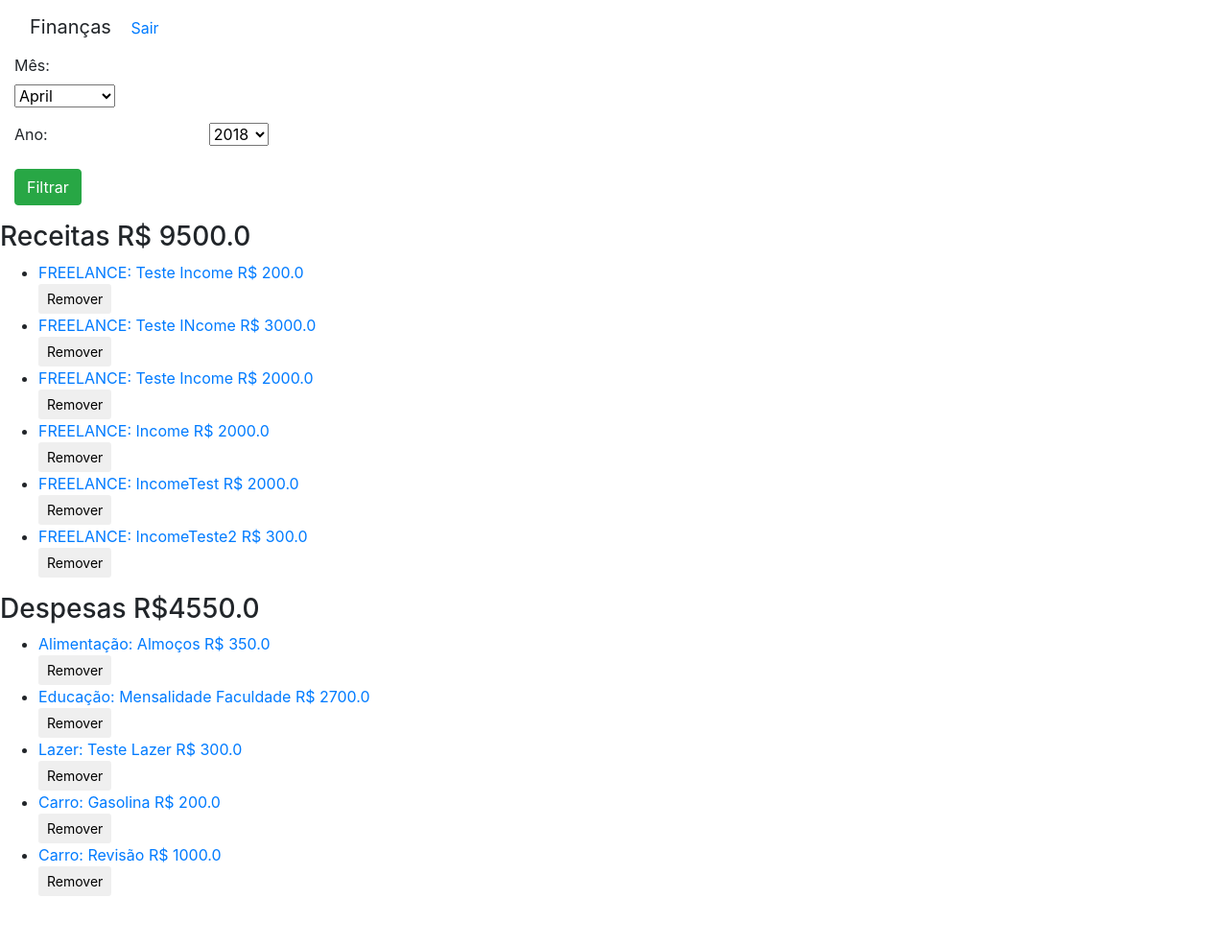
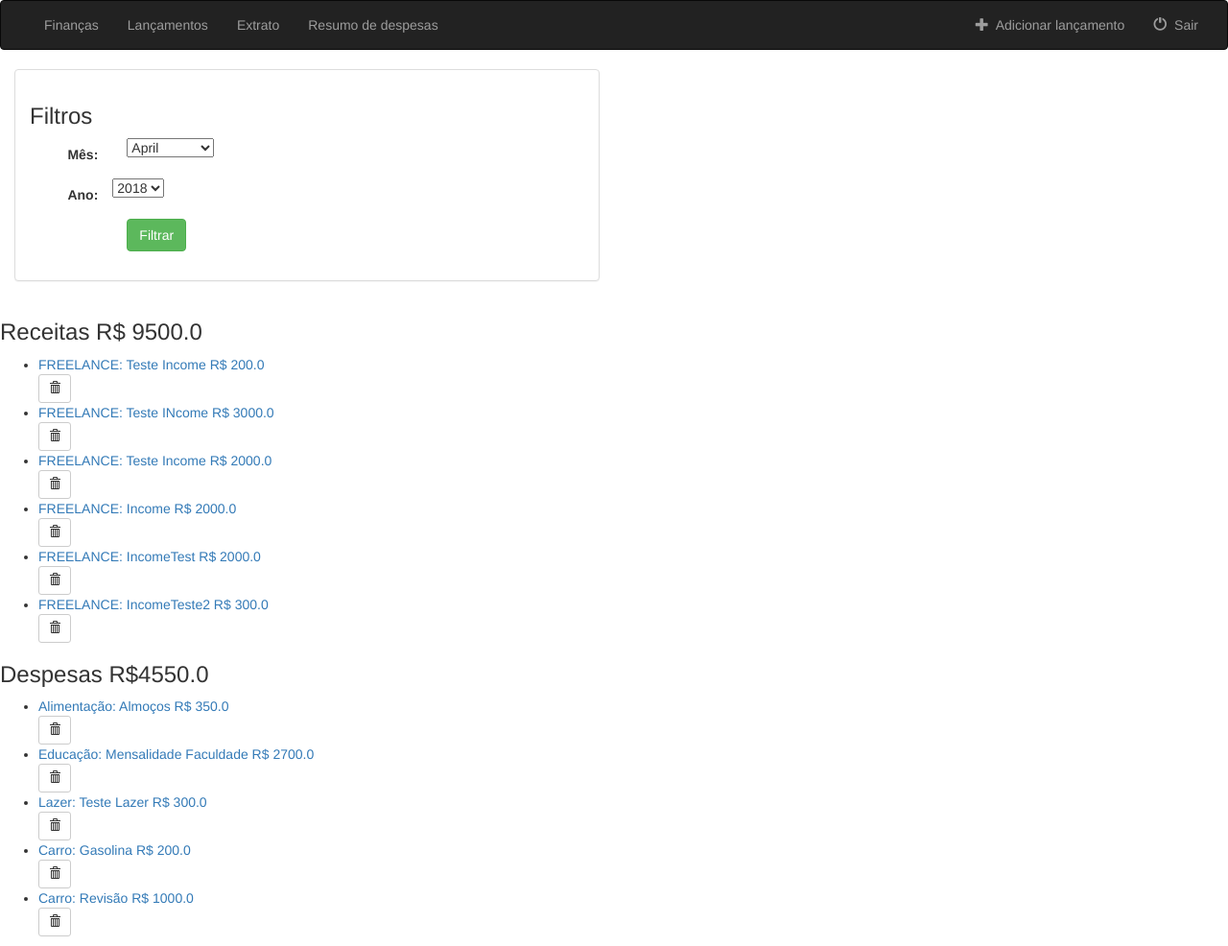
Before and after one commit to rafaela-guimaraes/financial_control, a Django app: page /finances/list_entry/ in a window 1280 px wide. Shown: the whole page at 96% size. Before the commit the page ends 934 px from the top, so only its background shows below. Run offline with Django 3.2, Linux system fonts and the light colour scheme; a user stored in the database is signed in; data comes from the database, SQL or seed files in the repository; both versions use the stored data as it was after the commit; some libraries are stand-ins or nearby versions.

Commit message:
Add navbar

```diff
--- a/finances/templates/finances/base.html
+++ b/finances/templates/finances/base.html
@@ -3,22 +3,38 @@
 <head>
     <meta charset="UTF-8">
     <title>{% block title %}Finanças{% endblock %}</title>
-    {% load staticfiles %}
 
-    <link rel="stylesheet" href="https://maxcdn.bootstrapcdn.com/bootstrap/4.0.0/css/bootstrap.min.css" integrity="sha384-Gn5384xqQ1aoWXA+058RXPxPg6fy4IWvTNh0E263XmFcJlSAwiGgFAW/dAiS6JXm" crossorigin="anonymous">
-
+    <link rel="stylesheet" href="https://maxcdn.bootstrapcdn.com/bootstrap/3.3.6/css/bootstrap.min.css">
     <script src="https://ajax.googleapis.com/ajax/libs/jquery/1.12.0/jquery.min.js"></script>
     <script src="https://maxcdn.bootstrapcdn.com/bootstrap/4.0.0/js/bootstrap.min.js" integrity="sha384-JZR6Spejh4U02d8jOt6vLEHfe/JQGiRRSQQxSfFWpi1MquVdAyjUar5+76PVCmYl" crossorigin="anonymous"></script>
 
 </head>
 <body>
+
     <nav class="navbar navbar-inverse">
         <div class="container-fluid">
 
             <!-- Header -->
-        <div class="navbar-header">
-            <a class="navbar-brand">Finanças</a>
-            <a href="{% url 'finances:logout_user' %}">Sair</a>
+
+            <div class="collapse navbar-collapse" id="topNavBar">
+                <ul class="nav navbar-nav">
+                    <li><a href="{% url 'finances:index' %}">Finanças</a></li>
+                    <li><a href="{% url 'finances:list_entry' %}">Lançamentos</a></li>
+                    <li><a href="{% url 'finances:entries_statement' %}">Extrato</a></li>
+                    <li><a href="{% url 'finances:entries_by_category' %}">Resumo de despesas</a></li>
+                </ul>
+                <ul class="nav navbar-nav navbar-right">
+                    <li>
+                        <a href="{% url 'finances:create_entry' %}">
+                            <span class="glyphicon glyphicon-plus" aria-hidden="true"></span>&nbsp; Adicionar lançamento
+                        </a>
+                    </li>
+                    <li>
+                        <a href="{% url 'finances:logout_user' %}">
+                            <span class="glyphicon glyphicon-off" aria-hidden="true"></span>&nbsp; Sair
+                        </a>
+                    </li>
+                </ul>
             </div>
 
         </div>
--- a/finances/templates/finances/entry_form.html
+++ b/finances/templates/finances/entry_form.html
@@ -16,7 +16,7 @@
             {% include 'finances/form_template.html' %}
             <div class="form-group">
               <div class="col-sm-offset-2 col-sm-10">
-                <button type="submit" class="btn btn-success">Salva</button>
+                <button type="submit" class="btn btn-success">Salvar</button>
               </div>
             </div>
           </form>
--- a/finances/templates/finances/list_entry.html
+++ b/finances/templates/finances/list_entry.html
@@ -3,14 +3,19 @@
 
 {% block body %}
 
+<div class="container-fluid">
+
+        <div class="row">
+            <div class="col-sm-12 col-md-6">
+                <div class="panel panel-default">
+                    <div class="panel-body">
+                        <h3>Filtros</h3>
                         <form class="form-horizontal" role="form" action="{% url 'finances:list_entry'%}" method="post" enctype="multipart/form-data">
                             {% csrf_token %}
                             <div class="form-group">
-        <label class="control-label col-sm-2" for="id_month">
-            Mês:
-        </label>
+                                <label class="control-label col-sm-2" for="id_month">Mês:</label>
                                 <div class="col-sm-10">
-            <select name="month" id="month">
+                                    <select id="id_month"name="month">
                                         {% for month in months %}
                                             <option value="{{month.0}}"
                                             {% if month.0 == current_month%}selected="selected"{% endif %}>{{month.1}}</option>
@@ -19,10 +24,8 @@
                                 </div>
                             </div>
                             <div class="form-group">
-        <label class="control-label col-sm-2" for="id_year">
-            Ano:
-        </label>
-        <select name="year" id="year">
+                                <label class="control-label col-sm-2" for="id_year">Ano:</label>
+                                <select name="year" id="id_year">
                                     {% for year in years %}
                                         <option value="{{year}}"
                                         {% if year == current_year%}selected="selected"{% endif %}>{{year}}</option>
@@ -36,6 +39,15 @@
                             </div>
 
                         </form>
+
+                    </div>
+                </div>
+            </div>
+        </div>
+
+</div>
+
+
 {% if incomes %}
 <h3>Receitas R$ {{total_incomes.amount__sum}}</h3>
 <ul>
@@ -45,7 +57,7 @@
         {% csrf_token %}
         <input type="hidden" name="income_id" value="{{ income.id }}" />
         <button type="submit" class="btn btn-default btn-sm">
-            <span class="glyphicon glyphicon-trash">Remover</span>
+            <span class="glyphicon glyphicon-trash"></span>
         </button>
     </form>
     {% endfor %}
@@ -63,7 +75,7 @@
         {% csrf_token %}
         <input type="hidden" name="expense_id" value="{{ expense.id }}" />
         <button type="submit" class="btn btn-default btn-sm">
-            <span class="glyphicon glyphicon-trash">Remover</span>
+            <span class="glyphicon glyphicon-trash"></span>
         </button>
     </form>
     {% endfor %}
--- a/finances/templates/finances/login.html
+++ b/finances/templates/finances/login.html
@@ -19,7 +19,7 @@
                                 Usuário:
                             </label>
                             <div class="col-sm-10">
-                                <input id="id_username" maxlength="30" name="username" type="text">
+                                <input id="id_username" maxlength="100" name="username" type="text">
                             </div>
                         </div>
                         <div class="form-group">
@@ -27,12 +27,12 @@
                                 Senha:
                             </label>
                             <div class="col-sm-10">
-                                <input id="id_password" maxlength="30" name="password" type="password">
+                                <input id="id_password" maxlength="100" name="password" type="password">
                             </div>
                         </div>
                         <div class="form-group">
                             <div class="col-sm-offset-2 col-sm-10">
-                                <button type="submit" class="btn btn-success">Log in</button>
+                                <button type="submit" class="btn btn-success">Entrar</button>
                             </div>
                         </div>
                     </form>
--- a/finances/views.py
+++ b/finances/views.py
@@ -86,6 +86,7 @@ class EntriesByCategory(LoginRequiredMixin, View):
     def get(self, request):
         return get_list_entries(request, None, self.template_name)
 
+
 class UpdateEntry(LoginRequiredMixin, UpdateView):
     login_url = 'finances:login_user'
     model = Entry
@@ -114,9 +115,10 @@ def login_user(request):
 
             if user is not None:
                 login(request, user)
-                return render(request, 'finances/index.html')
+
+                return get_list_entries(request, 5, 'finances/index.html')
             else:
-                return render(request, 'finances/login.html', {'error_message': 'Invalid username or password'})
+                return render(request, 'finances/login.html', {'error_message': 'Usuário ou senha inválidos'})
 
         else:
             return render(request, 'finances/login.html')
@@ -144,15 +146,7 @@ def get_list_entries(request, limit, template_name):
     total_incomes = Entry.objects.get_entries_amount(request.user, incomes)
     total_expenses = Entry.objects.get_entries_amount(request.user, expenses)
     category_amount = Entry.objects.get_amount_expenses_by_category(request.user, month, year, None)
-    expenses_by_category = get_list_expenses_by_category(request, limit, template_name, month, year)
-    #print(expenses_by_category)
-
-    #dicionario = category_amount[0]
-    #print(category_amount[0]['category__description'])
-    #print(category_amount.get('category__description'))
-
-    for entry in expenses_by_category.values():
-       print(entry[0][1])
+    expenses_by_category = get_list_expenses_by_category(request, limit, month, year)
 
     context = {
         'incomes': incomes,
@@ -183,7 +177,7 @@ def get_years(current_year, limit):
         years.append(i)
     return years
 
-def get_list_expenses_by_category(request, limit, template_name, month, year):
+def get_list_expenses_by_category(request, limit, month, year):
     expenses =  Entry.objects.get_expenses_by_category(request.user, month, year, None)
 
     expenses_by_category = {}
@@ -197,10 +191,6 @@ def get_list_expenses_by_category(request, limit, template_name, month, year):
             result['amount']
             ])
         else:
-            #expenses_by_category[result['category__description']] = [[
-            #result['entry_date'],
-            #result['description'],
-            #result['amount']]]
             expenses_by_category.setdefault(key, [])
             expenses_by_category[key].append([
             result['entry_date'],
```
Also changed, not shown: finances/templates/finances/base_anonymous.html (+14 -6 lines), finances/templates/finances/index.html (+4 -4 lines), db.sqlite3. Lines whose indentation alone changed are shown as unchanged.
